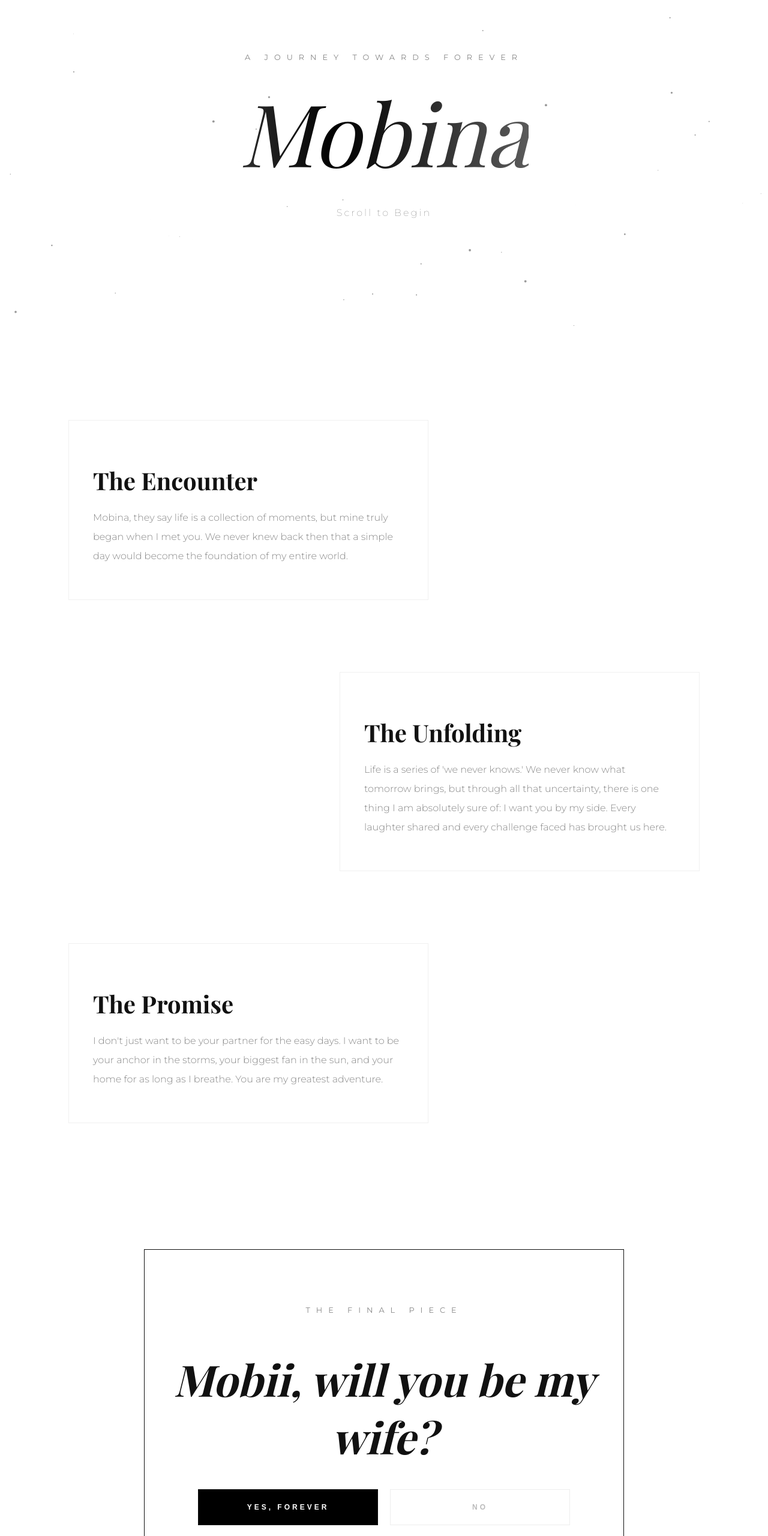
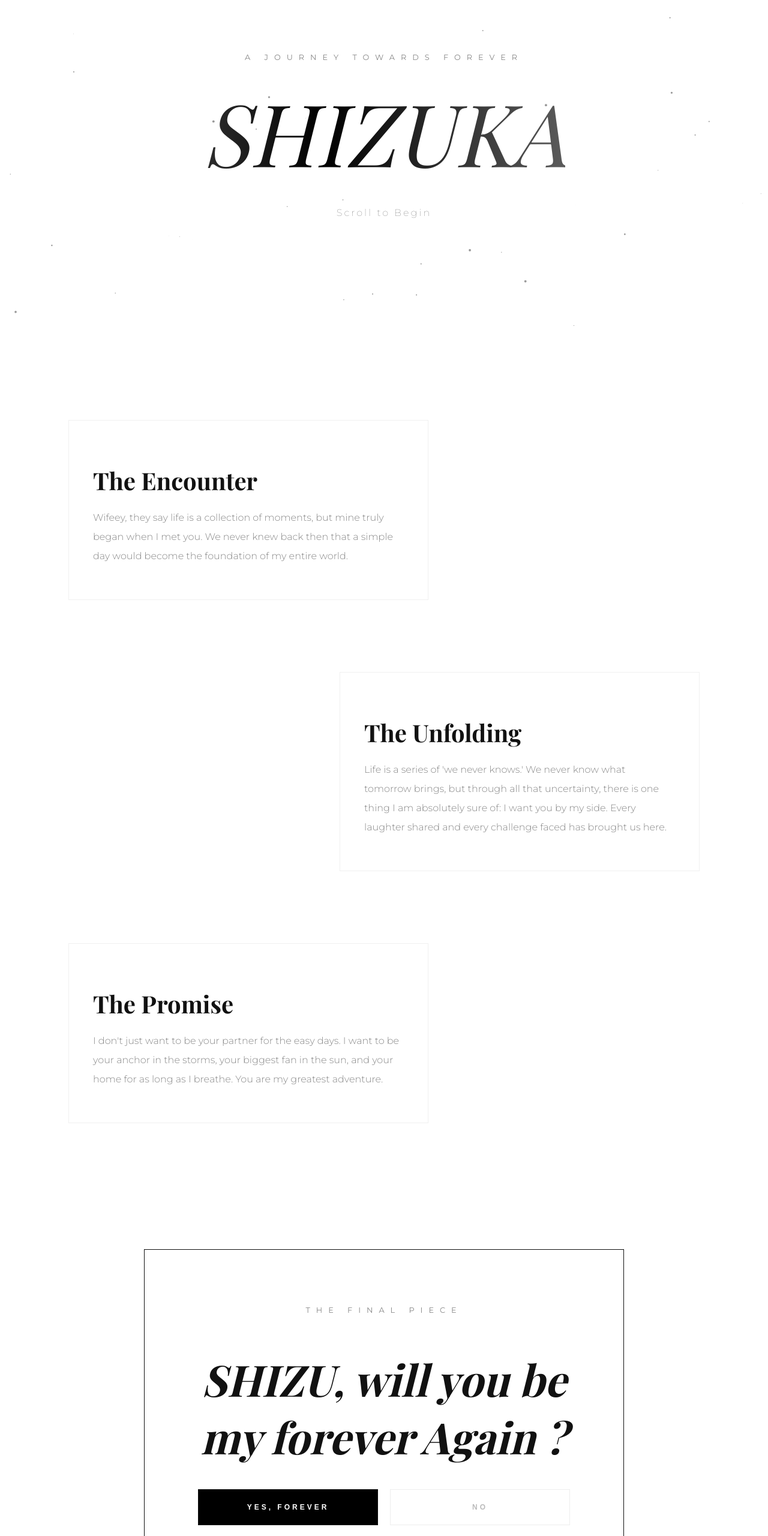
Before and after one commit to urfavv-kundan/ever-forever, a plain HTML site: page index.html in a window 1280 px wide. Shown: the part 180-2740 px from the top of the page at 60% size. Drawn offline with nearby package versions, Linux system fonts and the light colour scheme; a web font is replaced by a local one.

Commit message:
Change names from Mobii to SHIZUKA in index.html

```diff
--- a/index.html
+++ b/index.html
@@ -3,7 +3,7 @@
 <head>
     <meta charset="UTF-8">
     <meta name="viewport" content="width=device-width, initial-scale=1.0">
-    <title>For Mobii | A Promise of Forever</title>
+    <title>For SHIZU | A Promise of Forever</title>
 
     <link href="https://fonts.googleapis.com/css2?family=Playfair+Display:ital,wght@0,400;0,700;1,400&family=Montserrat:wght@100;200;300;400;600&display=swap" rel="stylesheet">
 
@@ -209,7 +209,7 @@
 
     <section class="hero">
         <p class="subtitle">A Journey Towards Forever</p>
-        <h1>Mobina</h1>
+        <h1>SHIZUKA</h1>
         <div style="margin-top: 30px; font-weight: 200; letter-spacing: 3px; color: #999;">Scroll to Begin</div>
     </section>
 
@@ -217,7 +217,7 @@
         <div class="story-grid">
             <div class="chapter reveal">
                 <h2>The Encounter</h2>
-                <p>Mobina, they say life is a collection of moments, but mine truly began when I met you. We never knew back then that a simple day would become the foundation of my entire world.</p>
+                <p>Wifeey, they say life is a collection of moments, but mine truly began when I met you. We never knew back then that a simple day would become the foundation of my entire world.</p>
             </div>
 
             <div class="chapter reveal">
@@ -235,7 +235,7 @@
     <section class="proposal-zone">
         <div class="ask-card reveal" id="proposal-box">
             <p class="subtitle" style="margin-bottom: 20px;">The Final Piece</p>
-            <h2>Mobii, will you be my wife?</h2>
+            <h2>SHIZU, will you be my forever Again ?</h2>
 
             <div class="btn-group">
                 <button id="yesBtn" class="btn">Yes, Forever</button>
@@ -311,7 +311,7 @@
                 box.innerHTML = `
                     <div style="animation: fadeIn 2s forwards;">
                         <h1 style="font-family: 'Playfair Display'; font-size: clamp(2.5rem, 8vw, 4rem); font-style: italic; margin-bottom: 10px;">Always & Forever.</h1>
-                        <p class="subtitle" style="margin-bottom: 50px;">Thank you for saying yes, Mobii</p>
+                        <p class="subtitle" style="margin-bottom: 50px;">Thank you for saying yes, SHIZUKA</p>
 
                         <div class="phase-item">
                             <h4 style="font-size: 0.7rem; letter-spacing: 2px;">THE ENGAGEMENT</h4>
@@ -319,11 +319,11 @@
                             <p style="font-size: 0.9rem; color: #888;">A time to celebrate this moment and the incredible love we share.</p>
                         </div>
 
-                        <!-- <div class="phase-item">
+                         <div class="phase-item">
                             <h4 style="font-size: 0.7rem; letter-spacing: 2px;">THE WEDDING</h4>
                             <p style="font-family: 'Playfair Display'; font-size: 1.2rem; margin: 5px 0;">The 'I Do's'</p>
                             <p style="font-size: 0.9rem; color: #888;">The day we start our lives as one, surrounded by joy and family.</p>
-                        </div> -->
+                        </div>
 
                         <div class="phase-item">
                             <h4 style="font-size: 0.7rem; letter-spacing: 2px;">LIFETIME</h4>
```
